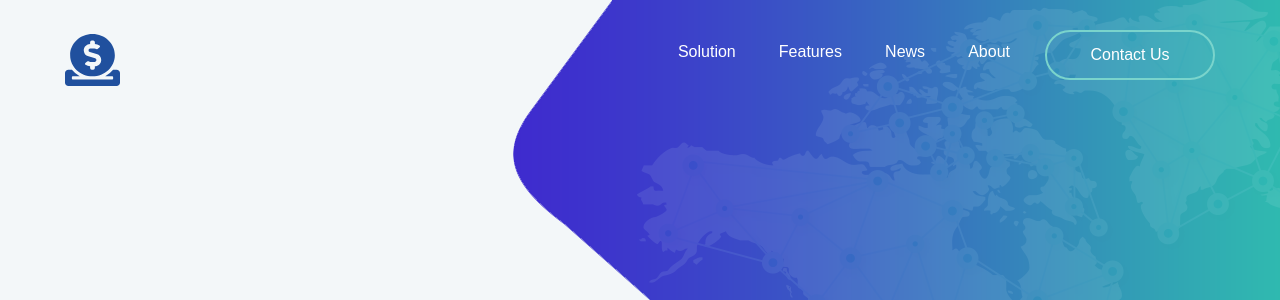
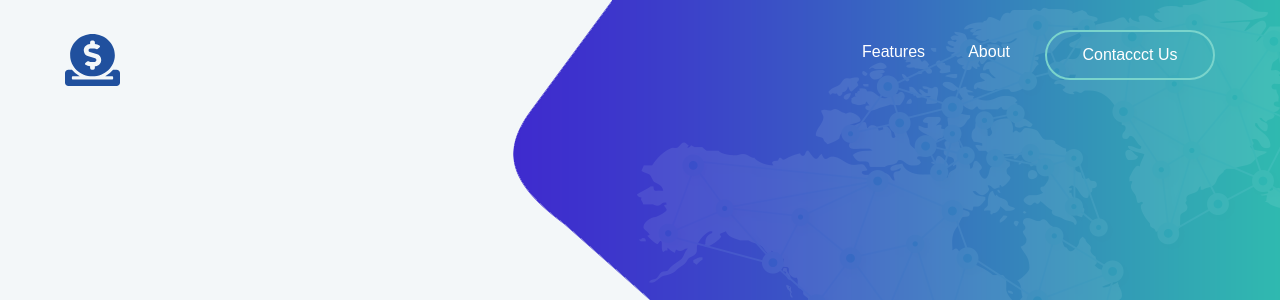
Before and after one commit to Manuel928/FastPay_, a Node server app: page / in a window 1280 px wide. Shown: the top 300 px of the page. Run offline with Node 20, Linux system fonts and the light colour scheme; some libraries are stand-ins or nearby versions.

Commit message:
some edits

```diff
--- a/public/css/style.css
+++ b/public/css/style.css
@@ -22,6 +22,7 @@ body {
 	font-family: "Lato";
 	-webkit-font-smoothing: antialiased;
 	font-smoothing: antialiased;
+	scroll-behavior: smooth;
 }
 
 h1,
--- a/views/index.hbs
+++ b/views/index.hbs
@@ -43,14 +43,13 @@
 
 			</a>
 			<div class="responsive-bar"><i class="fa fa-bars"></i></div>
-			<a href="" class="user"><i class="fa fa-user"></i></a>
-			<a href="/contact" class="site-btn">Contact Us</a>
+			{{!-- <a href="" class="user"><i class="fa fa-user"></i></a> --}}
+			<a href="/contact" class="site-btn">Contaccct Us</a>
 			<nav class="main-menu">
 				<ul class="menu-list">
-					<li><a href="">Solution</a></li>
 					<li><a href="">Features</a></li>
-					<li><a href="">News</a></li>
 					<li><a href="#about-section">About</a></li>
+					{{!-- <li><a href="/contact" class="site-btn">Contact Us</a></li> --}}
 				</ul>
 			</nav>
 		</div>
```
